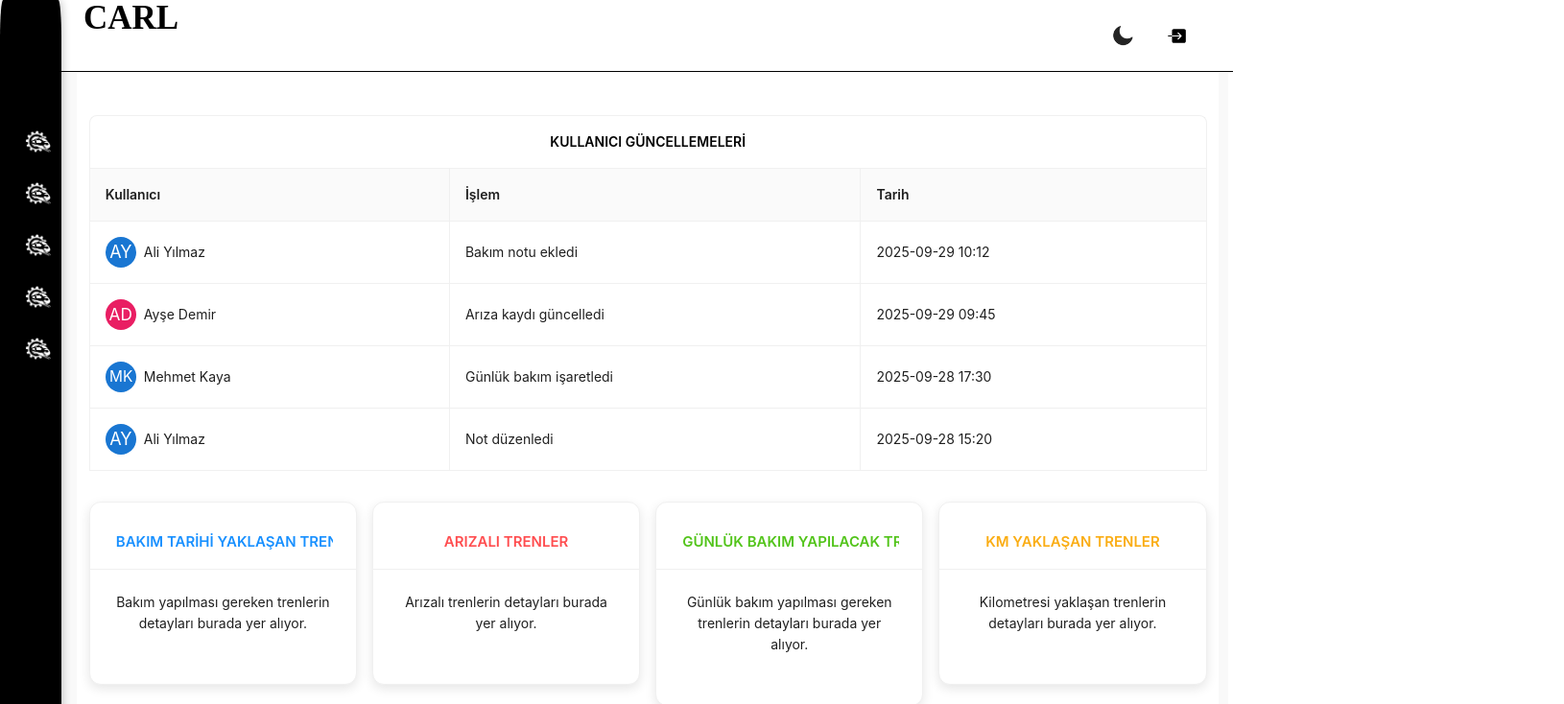
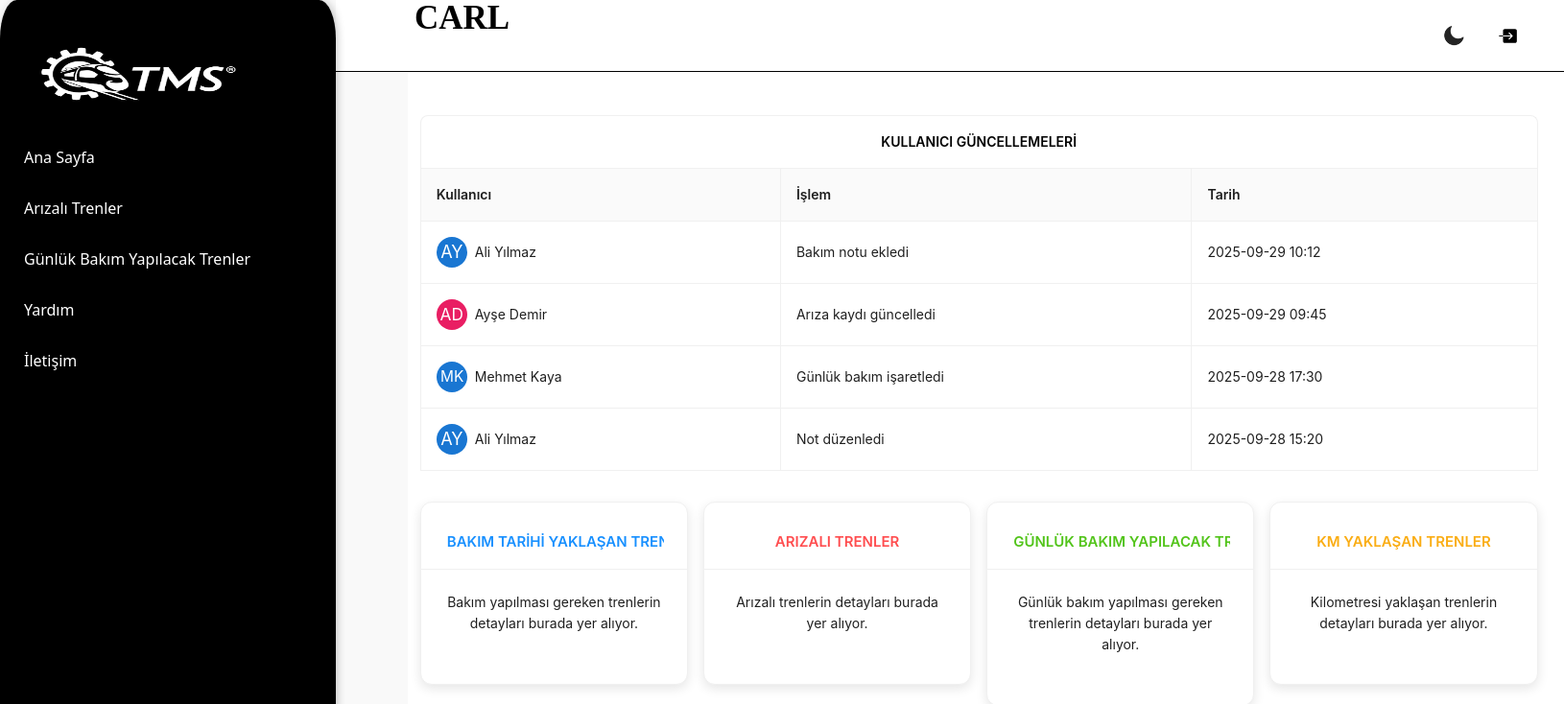
Before and after one commit to sudenznl/loginPage_withReact, a React (Vite) app: page /home in a window 1280 px wide. Shown: the top 734 px of the page at 96% size, 1630 px wide, since content can reach past the window. Built offline with nearby package versions, Linux system fonts and the light colour scheme.

Commit message:
düzenleme

```diff
--- a/src/components/HPslideBar.tsx
+++ b/src/components/HPslideBar.tsx
@@ -1,7 +1,8 @@
 import React from 'react';
 import '../styles/slideBar.css';
 
-interface HPslideBarProps {
+interface HPslideBarProps
+{
   isOpen: boolean;
   setIsOpen: React.Dispatch<React.SetStateAction<boolean>>;
   onMenuClick?: (key: string) => void;
@@ -18,33 +19,37 @@ const HPslideBar: React.FC<HPslideBarProps> = ({ isOpen, setIsOpen, onMenuClick
       <img src="/img/TMSlogo.png" alt="logo" className="logo" />
 
       <ul>
+
         <li onClick={() => {
           setIsOpen(true);
           if (onMenuClick) onMenuClick("home");
         }}>
-          <img src="/img/tms-logo-icon.png" alt="icon" className="iconslide"/>
+          {/*<img src="/img/tms-logo-icon.png" alt="icon" className="iconslide"/>*/}
           <div className="textkutusu"><span className="slidetext">Ana Sayfa</span></div>
         </li>
+
         <li>
-          <img src="/img/tms-logo-icon.png" alt="icon" className="iconslide"/>
+          {/*<img src="/img/tms-logo-icon.png" alt="icon" className="iconslide"/>*/}
           <div className="textkutusu"><span className="slidetext">Arızalı Trenler</span></div>
         </li>
 
         <li>
-          <img src="/img/tms-logo-icon.png" alt="icon" className="iconslide"/>
+          {/*<img src="/img/tms-logo-icon.png" alt="icon" className="iconslide"/>*/}
           <div className="textkutusu"><span className="slidetext">Günlük Bakım Yapılacak Trenler</span></div>
         </li>
 
          <li onClick={() => onMenuClick && onMenuClick("help")}>
-          <img src="/img/tms-logo-icon.png" alt="icon" className="iconslide"/>
+          {/*<img src="/img/tms-logo-icon.png" alt="icon" className="iconslide"/>*/}
           <div className="textkutusu"><span className="slidetext">Yardım</span></div>
         </li>
 
         <li>
-          <img src="/img/tms-logo-icon.png" alt="icon" className="iconslide"/>
+          {/*<img src="/img/tms-logo-icon.png" alt="icon" className="iconslide"/>*/}
           <div className="textkutusu"><span className="slidetext">İletişim</span></div>
         </li>
+
       </ul>
+
     </div>
   );
 };
--- a/src/pages/HomePage.tsx
+++ b/src/pages/HomePage.tsx
@@ -10,7 +10,7 @@ import '../styles/HomePage.css';
 
 const HomePage: React.FC = () => {
   const [theme, setTheme] = useState('light');
-  const [isOpen, setIsOpen] = useState(false);
+  const [isOpen, setIsOpen] = useState(true);
   const [showHelp, setShowHelp] = useState(false);
 
   const handleMenuClick = (key: string) => {
```
